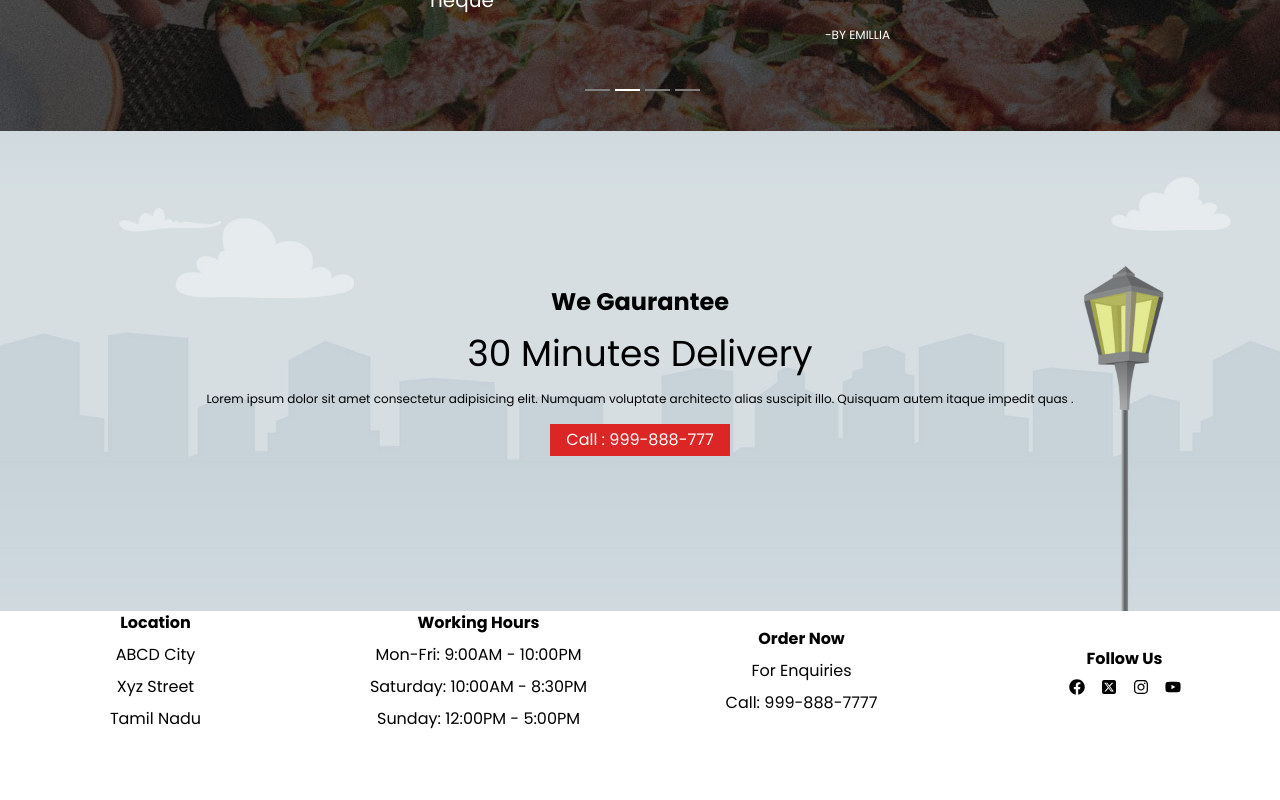
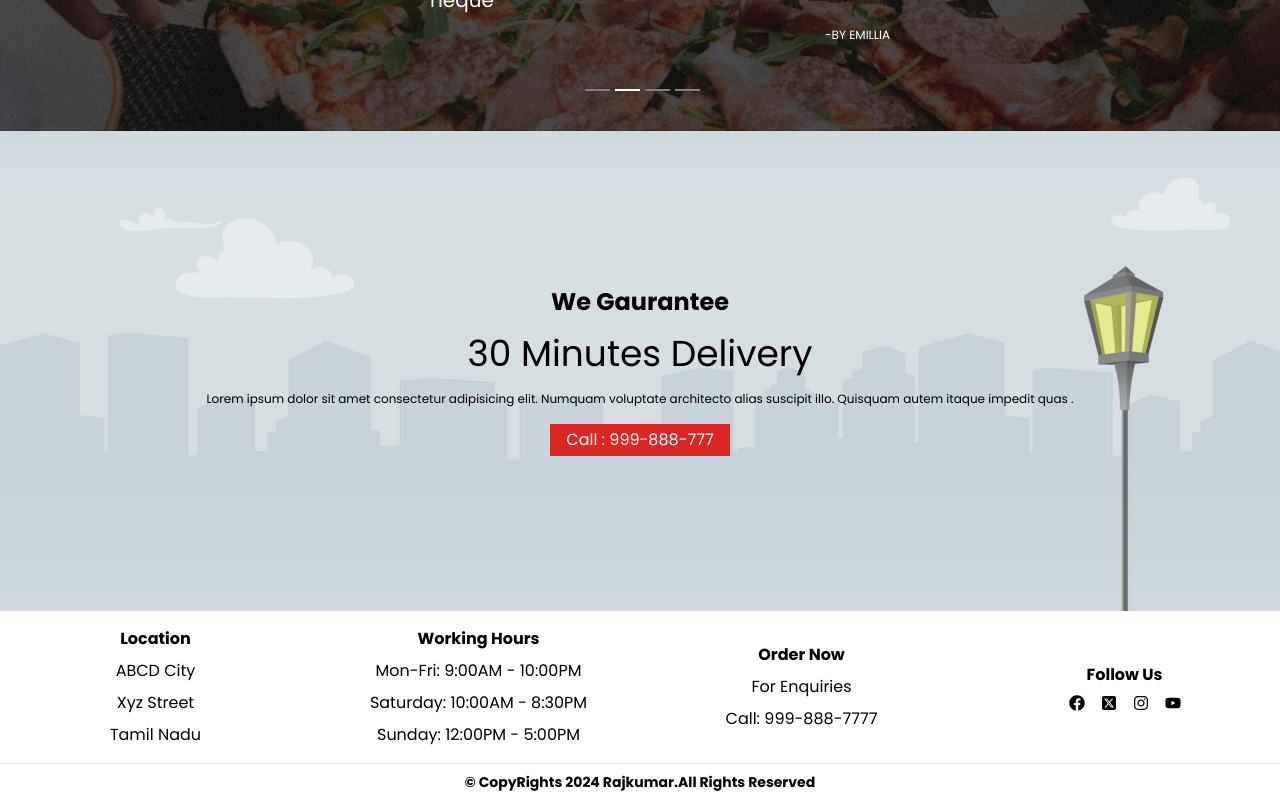
Before and after one commit to Rajkumar993/BurgerFeast, a React (Vite) app: page / in a window 1280 px wide. Shown: the part 5015-5815 px from the top of the page. Before the commit the page ends 5746 px from the top, so only its background shows below. Built offline with nearby package versions, Linux system fonts and the light colour scheme.

Commit message:
add copy rights

```diff
--- a/src/components/footer/Footer.jsx
+++ b/src/components/footer/Footer.jsx
@@ -5,8 +5,9 @@ import { FaInstagram } from "react-icons/fa";
 import { FaYoutube } from "react-icons/fa";
 export const Footer = ({ScrollTOContact}) => {
   return (
-    <div ref={ScrollTOContact} className='flex py-4 md:py-0 items-center justify-center'>
-    <div className='md:flex md:flex-row  flex flex-col gap-3 w-full ' >
+    <>
+    <div ref={ScrollTOContact} className='flex py-4 md:py-0 items-center justify-center '>
+    <div className='md:flex md:flex-row  flex flex-col gap-3 w-full py-4 ' >
     <div className='md:w-1/4 flex justify-center items-center'>
       <ul className='flex text-center md:gap-2 flex-col'>
         <li className='font-bold'>Location</li>
@@ -39,5 +40,9 @@ export const Footer = ({ScrollTOContact}) => {
     </div>
     </div>
     </div>
+    <div className='flex border-t py-2 justify-center'>
+   <p className='font-bold text-smm md:text-sm'> &#169; CopyRights 2024 Rajkumar.All Rights Reserved</p>
+    </div>
+    </>
   )
 }
```
